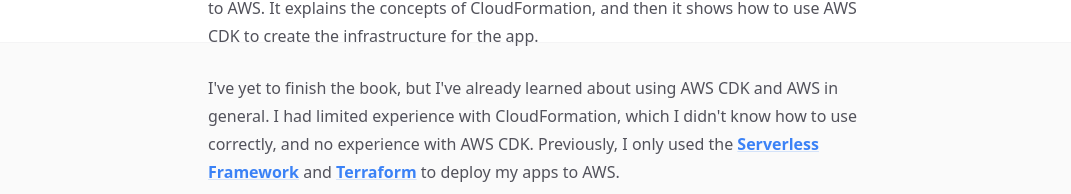
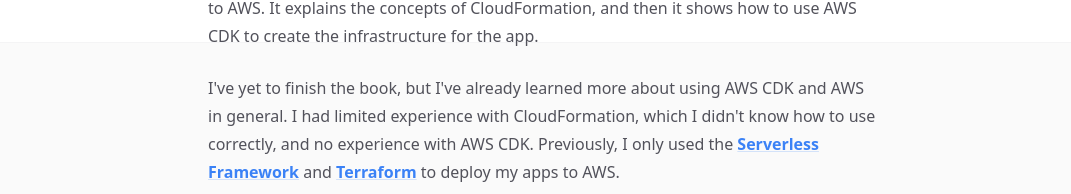
Before and after one commit to azdanov/azdanov-web, a Next.js app: page /articles/learning-about-aws-cdk-and-spring-boot in a window 1280 px wide. Shown: the part 758-952 px from the top of the page, without its empty margins (96-1167 px from the left). Built offline with nearby package versions, Linux system fonts and the light colour scheme; no server answers.

Commit message:
fix sentence

```diff
--- a/src/app/articles/learning-about-aws-cdk-and-spring-boot/page.mdx
+++ b/src/app/articles/learning-about-aws-cdk-and-spring-boot/page.mdx
@@ -29,7 +29,7 @@ It was in my backlog, but I finally started going through it.
 This book provides a step-by-step guide on how to build a Spring Boot app and deploy it to AWS. It explains
 the concepts of CloudFormation, and then it shows how to use AWS CDK to create the infrastructure for the app.
 
-I've yet to finish the book, but I've already learned about using AWS CDK and AWS in general.
+I've yet to finish the book, but I've already learned more about using AWS CDK and AWS in general.
 I had limited experience with CloudFormation, which I didn't know how to use correctly, and no experience with AWS CDK. Previously, I only used the
 [Serverless Framework](https://www.serverless.com/) and [Terraform](https://www.terraform.io/) to deploy my apps to AWS.
 
```
